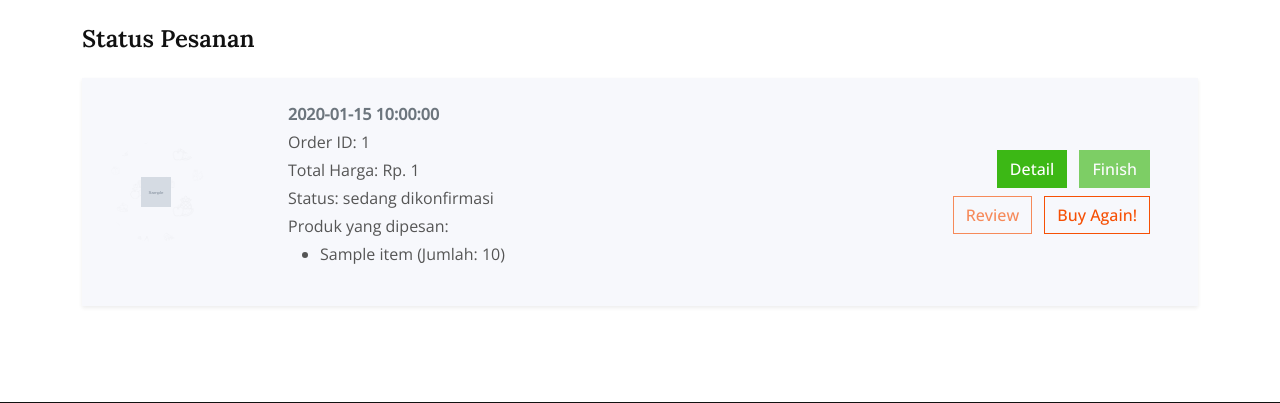
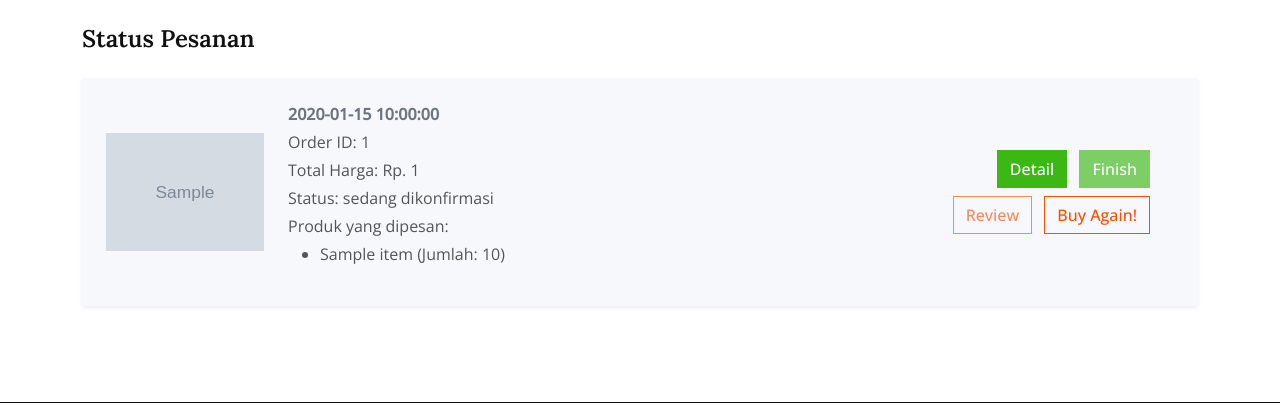
Before and after one commit to Ulil19/Bobaper, a Flask app: template templates/user/statuspesananuser.html in a window 1280 px wide. Shown: the part 119-522 px from the top of the page. Run offline with Flask 3, Linux system fonts and the light colour scheme; the template is opened without the code that fills it: most values are stand-ins (such as "Sample title", 1, 10 or a date in 2020); grey boxes marked "Sample" are stand-in pictures; some libraries are stand-ins or nearby versions.

Commit message:
perbaikan

```diff
--- a/templates/user/order_detail.html
+++ b/templates/user/order_detail.html
@@ -16,7 +16,7 @@
                 {% for item in order.cart_items %}
                 <div class="mb-4">
                     <div class="text-left">
-                        <div class="bg-icon rounded-circle d-flex justify-content-center align-items-center mb-4"
+                        <div class="bg-icon d-flex justify-content-center align-items-center mb-4"
                             style="width: 100px; height: 100px;">
                             <img src="{{ url_for('static', filename='imgproduct/' + item.product_photo) }}"
                                 alt="Foto Produk" style="width: 100%;">
--- a/templates/user/produkuser.html
+++ b/templates/user/produkuser.html
@@ -20,8 +20,7 @@
               <div class="col-lg-7">
                 <h1 class="display-2 mb-5 animated slideInDown">SWEET and TASTY.</h1>
                 <a class="btn btn-danger rounded-pill py-sm-3 px-sm-5" href="#produk">Products</a>
-                <a onclick="Swal.fire('Harap login terlebih dahulu')"
-                  class="btn btn-secondary rounded-pill py-sm-3 px-sm-5 ms-3">Shop Now</a>
+                <a class="btn btn-secondary rounded-pill py-sm-3 px-sm-5 ms-3" href="#produk">Shop Now</a>
               </div>
             </div>
           </div>
--- a/templates/user/statuspesananuser.html
+++ b/templates/user/statuspesananuser.html
@@ -7,10 +7,9 @@
     <div class="bg-light p-4 rounded mb-4 shadow-sm">
         <div class="row align-items-center">
             <div class="col-2 text-center">
-                <div class="bg-icon rounded-circle d-flex justify-content-center align-items-center"
-                    style="width: 100px; height: 100px;">
+                <div class="bg-icon d-flex justify-content-center align-items-center">
                     <img src="{{ url_for('static', filename='imgproduct/' + order.cart_items[0].product_photo) }}"
-                        alt="Foto Produk" style="width: 100%;">
+                        alt="Foto Produk" style="width: 100%; height: 100%;">
                 </div>
             </div>
             <div class="col-lg-6 col-md-5">
```
Also changed, not shown: templates/user/write_review.html (+7 -3 lines).
